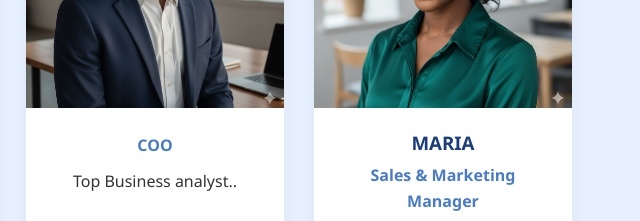
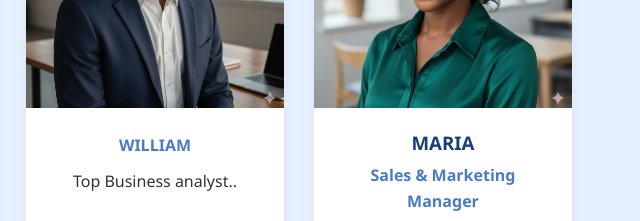
Before and after one commit to benywoka609976/WALKBERBAY-HOTELS-LIMITED, a plain HTML site: page about.html in a window 1280 px wide. Shown: the part 4400-4621 px from the top of the page, 629-1269 px from the left. Drawn offline with Linux system fonts and the light colour scheme.

```diff
--- a/about.html
+++ b/about.html
@@ -813,7 +813,7 @@
                     </div>
                     <div class="member-info">
                         <h3></h3>
-                        <p class="member-role">COO</p>
+                        <p class="member-role">WILLIAM</p>
                         <p>Top Business analyst..</p>
                     </div>
                 </div>
@@ -929,4 +929,5 @@
         });
     </script>
 </body>
+
 </html>
```
